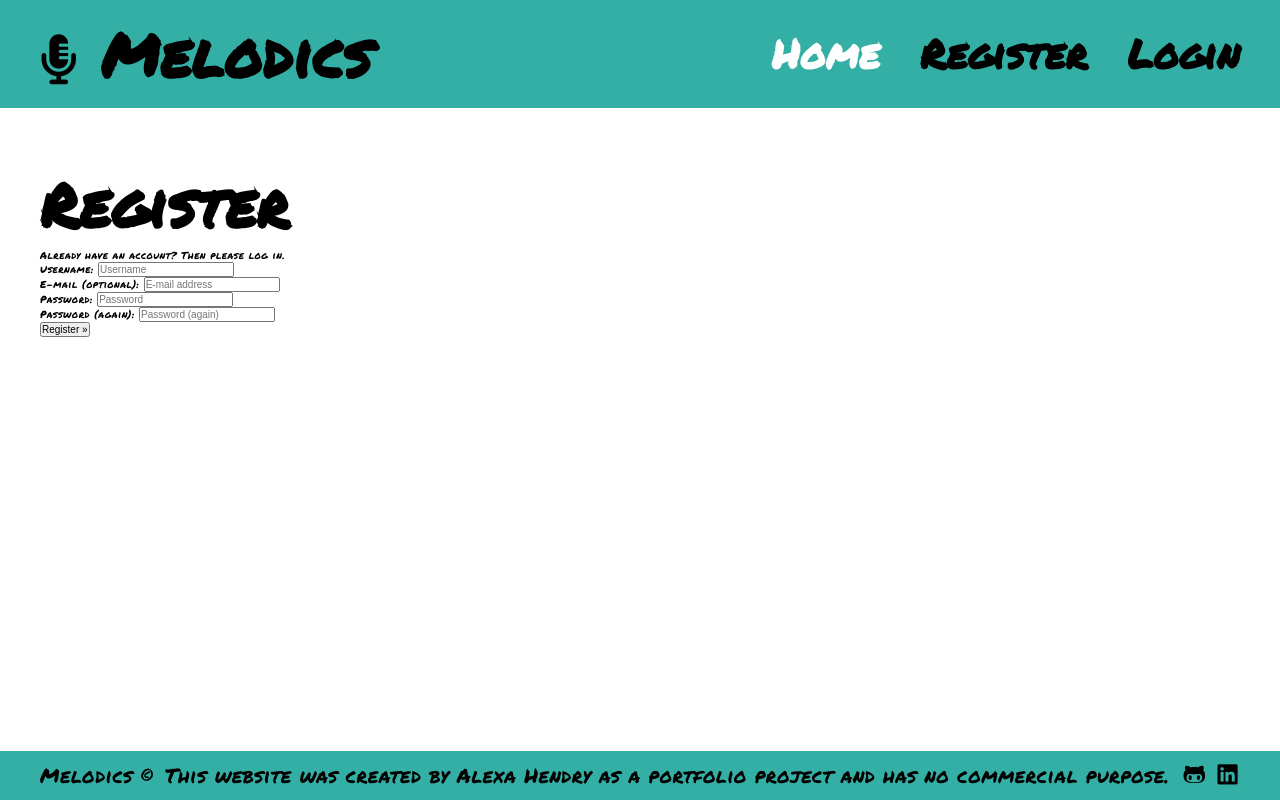
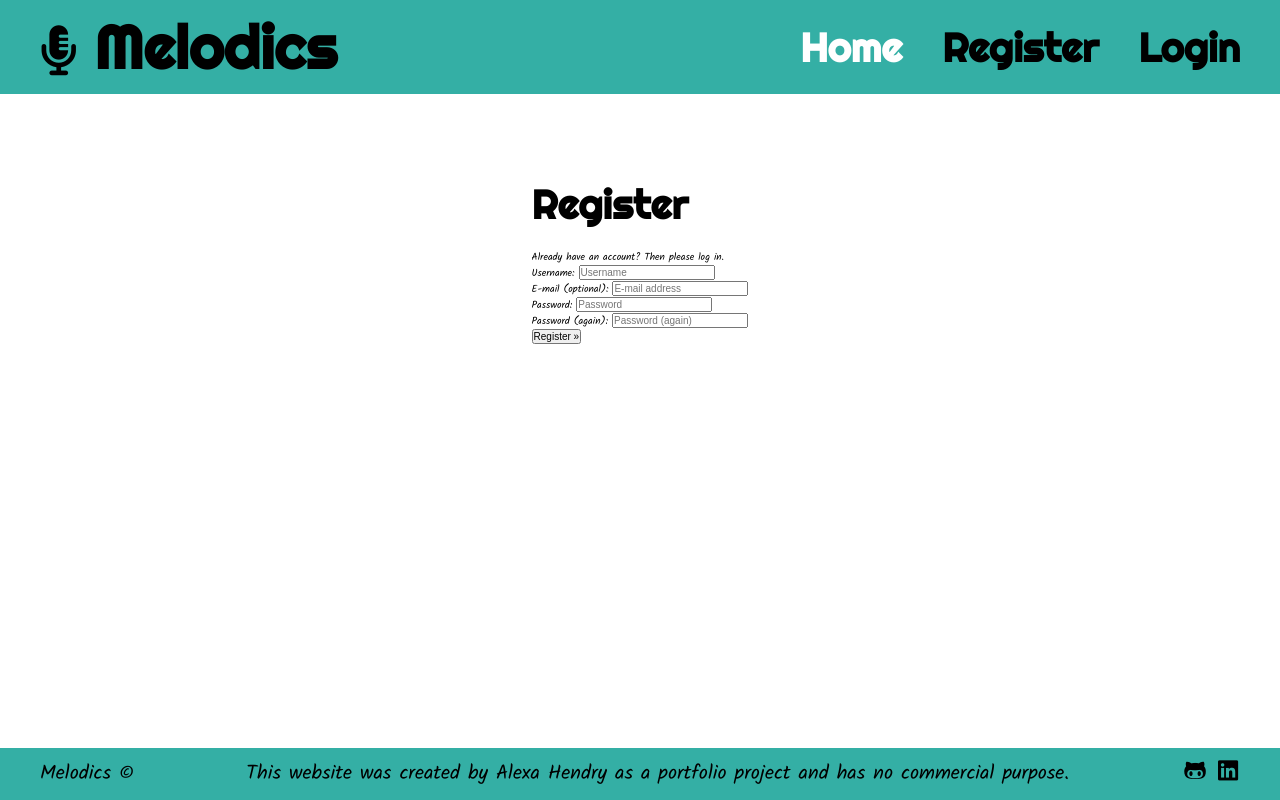
Before and after one commit to AlexaH88/melodics, a Django app: page /accounts/signup/ in a window 1280 px wide. Run offline with Django 4.2, Linux system fonts and the light colour scheme; some libraries are stand-ins or nearby versions.

Commit message:
Update css font families, vertical sections on all current sections, h2 on login, logout and signup

```diff
--- a/songs/views.py
+++ b/songs/views.py
@@ -8,7 +8,7 @@
     model = Song
     queryset = Song.objects.order_by('artist')
     template_name = 'index.html'
-    paginate_by = 6
+    # paginate_by = 6
 
 
 class SongDetail(View):
--- a/static/css/style.css
+++ b/static/css/style.css
@@ -1,5 +1,5 @@
 /* google fonts */
-@import url('https://fonts.googleapis.com/css2?family=Permanent+Marker&display=swap');
+@import url('https://fonts.googleapis.com/css2?family=Kalam&family=Righteous&display=swap');
 
 /* full site styles */
 * {
@@ -31,7 +31,7 @@
 /* fonts and colours */
 h1,
 h2 {
-    font-family: 'Permanent Marker', sans-serif;
+    font-family: 'Righteous', sans-serif;
 }
 
 h1 {
@@ -43,8 +43,7 @@
 }
 
 body {
-    font-family: 'Permanent Marker', sans-serif;
-    letter-spacing: 0.5px;
+    font-family: 'Kalam', sans-serif;
 }
 
 li {
@@ -63,7 +62,7 @@
     color: black;
 }
 
-.horizontal-section a:hover {
+section a:hover {
     color: #34afa5;
 }
 
@@ -128,9 +127,10 @@
 
 .vertical-section {
     display: flex;
+    margin: 5rem 0rem;
     flex-direction: column;
-    align-items: center;
-    margin: 5rem 0rem;
+    flex-wrap: wrap;
+    align-content: center;
 }
 
 /* footer */
--- a/templates/account/login.html
+++ b/templates/account/login.html
@@ -7,9 +7,9 @@
 
 {% block content %}
 
-<section>
+<section class="vertical-section">
 
-  <h1>{% trans "Log In" %}</h1>
+  <h2>{% trans "Log In" %}</h2>
 
   <p>{% blocktrans %}If you have not created an account yet, then please
   <a href="{{ signup_url }}">register</a> first.{% endblocktrans %}</p>
--- a/templates/account/logout.html
+++ b/templates/account/logout.html
@@ -6,9 +6,9 @@
 
 {% block content %}
 
-<section>
+<section class="vertical-section">
 
-  <h1>{% trans "Log Out" %}</h1>
+  <h2>{% trans "Log Out" %}</h2>
 
   <p>{% trans 'Are you sure you want to log out?' %}</p>
 
--- a/templates/account/signup.html
+++ b/templates/account/signup.html
@@ -6,9 +6,9 @@
 
 {% block content %}
 
-<section>
+<section class="vertical-section">
 
-  <h1>{% trans "Register" %}</h1>
+  <h2>{% trans "Register" %}</h2>
 
   <p>{% blocktrans %}Already have an account? Then please <a href="{{ login_url }}">log in</a>.{% endblocktrans %}</p>
 
--- a/templates/add_song.html
+++ b/templates/add_song.html
@@ -6,7 +6,7 @@
 
     <div id="main-page-container">
 
-        <section>
+        <section class="vertical-section">
             {% if user.is_authenticated %}
 
             <h2>Add a song:</h2>
--- a/templates/index.html
+++ b/templates/index.html
@@ -4,7 +4,7 @@
 
     <div id="main-page-container">
 
-        <section class="horizontal-section">
+        <section class="vertical-section">
             {% for song in song_list %}
 
                 <div>
--- a/templates/song_detail.html
+++ b/templates/song_detail.html
@@ -4,7 +4,7 @@
 
     <div id="main-page-container">
 
-        <section class="horizontal-section">
+        <section class="vertical-section">
 
             <h2>{{ song.title }}</h2>
             <p>Artist: {{ song.artist }}</p>
```
